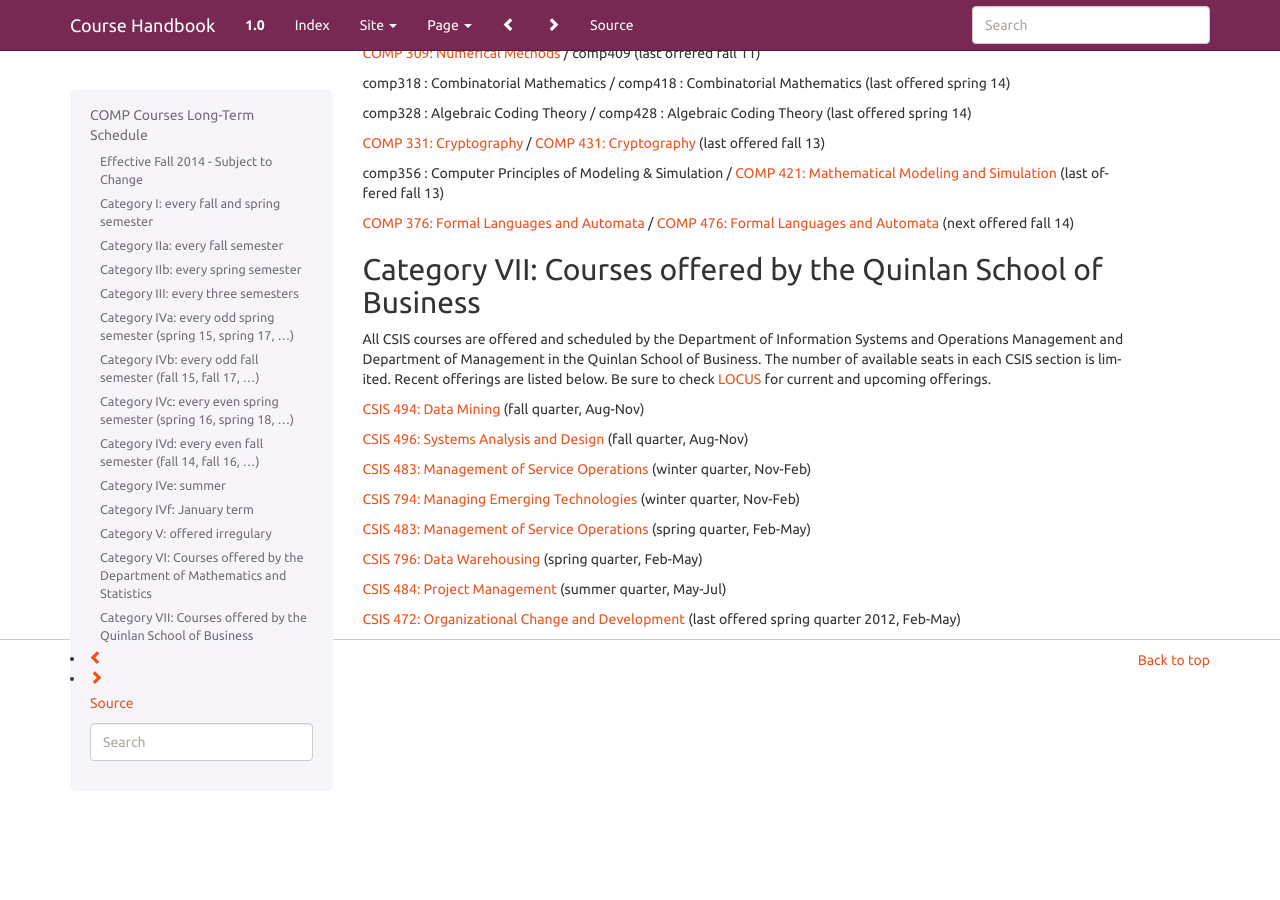
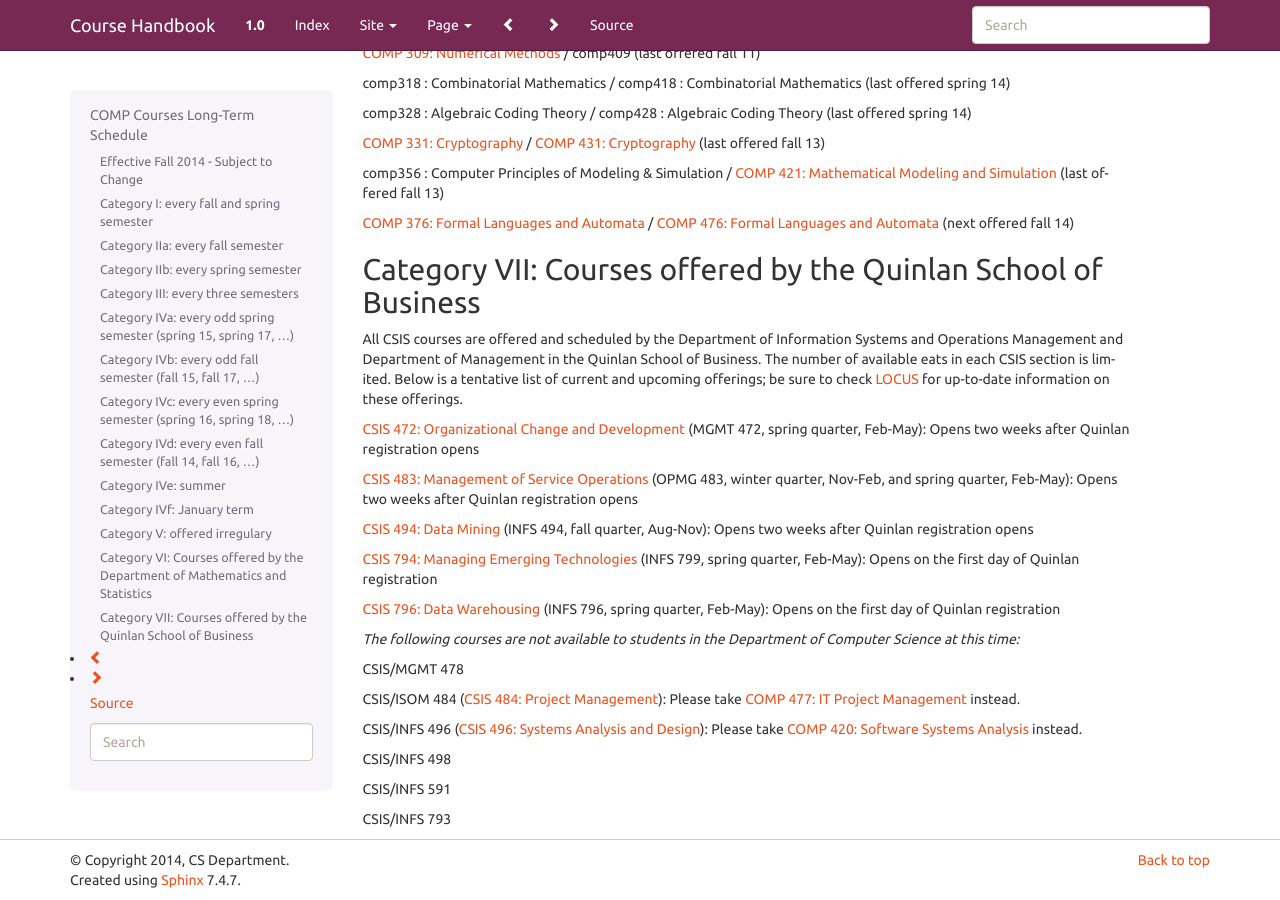
Before and after one commit to kyang5/coursedescriptions, a Sphinx documentation site: the page built from source/longtermschedule.rst, in a window 1280 px wide and 900 px high, scrolled down 3341 px. Built offline with Sphinx 7.4.7, drawn with Linux system fonts in a browser that asks for light colours.

Commit message:
updated section on CSIS courses

```diff
--- a/source/longtermschedule.rst
+++ b/source/longtermschedule.rst
@@ -237,22 +237,36 @@ Category VI: Courses offered by the Department of Mathematics and Statistics
 .. _category_seven:
 
 Category VII: Courses offered by the Quinlan School of Business
-----------------------------------------------------------------
+---------------------------------------------------------------
 
-All CSIS courses are offered and scheduled by the Department of Information Systems and Operations Management and Department of Management in the Quinlan School of Business. The number of available seats in each CSIS section is limited. Recent offerings are listed below. Be sure to check `LOCUS <http://www.luc.edu/locus/>`_ for current and upcoming offerings.
+All CSIS courses are offered and scheduled by the Department of
+Information Systems and Operations Management and Department of
+Management in the Quinlan School of Business. The number of available
+eats in each CSIS section is limited. Below is a tentative list of
+current and upcoming offerings; be sure to check `LOCUS
+<http://www.luc.edu/locus/>`_ for up-to-date information on these
+offerings.
 
-:doc:`csis494` (fall quarter, Aug-Nov)
+:doc:`csis472` (MGMT 472, spring quarter, Feb-May): Opens two weeks after Quinlan registration opens
 
-:doc:`csis496` (fall quarter, Aug-Nov)
+:doc:`csis483` (OPMG 483, winter quarter, Nov-Feb, and spring quarter, Feb-May): Opens two weeks after Quinlan registration opens
 
-:doc:`csis483` (winter quarter, Nov-Feb)
+:doc:`csis494` (INFS 494, fall quarter, Aug-Nov): Opens two weeks after Quinlan registration opens
 
-:doc:`csis794` (winter quarter, Nov-Feb)
+:doc:`csis794` (INFS 799, spring quarter, Feb-May): Opens on the first day of Quinlan registration
 
-:doc:`csis483` (spring quarter, Feb-May)
+:doc:`csis796` (INFS 796, spring quarter, Feb-May): Opens on the first day of Quinlan registration
 
-:doc:`csis796` (spring quarter, Feb-May)
+*The following courses are not available to students in the Department of Computer Science at this time:*
 
-:doc:`csis484` (summer quarter, May-Jul)
+CSIS/MGMT 478
 
-:doc:`csis472` (last offered spring quarter 2012, Feb-May)
+CSIS/ISOM 484 (:doc:`csis484`): Please take :doc:`comp477` instead.
+
+CSIS/INFS 496 (:doc:`csis496`): Please take :doc:`comp420` instead.
+
+CSIS/INFS 498
+
+CSIS/INFS 591
+
+CSIS/INFS 793
```
